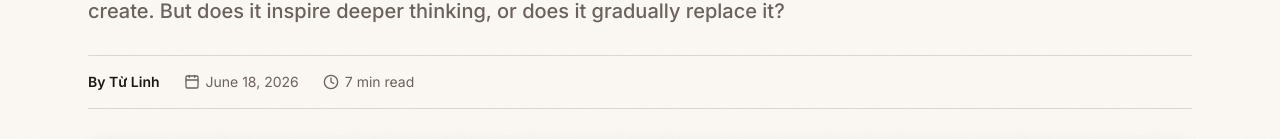
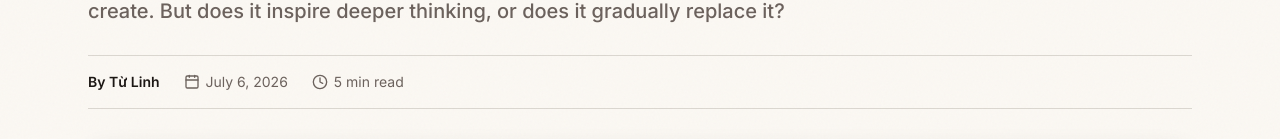
Before and after one commit to unemploydev74/newpaper-website, a Next.js app: page / in a window 1280 px wide. Shown: the part 401-540 px from the top of the page. Built offline with nearby package versions, Linux system fonts and the light colour scheme.

Commit message:
modified

```diff
--- a/components/article-hero.tsx
+++ b/components/article-hero.tsx
@@ -24,10 +24,10 @@ export function ArticleHero() {
         <span className="font-semibold text-foreground">By Từ Linh</span>
         <span className="flex items-center gap-1.5">
           <Calendar className="size-4" aria-hidden="true" />
-          June 18, 2026
+          July 6, 2026
         </span>
         <span className="flex items-center gap-1.5">
-          <Clock className="size-4" aria-hidden="true" />7 min read
+          <Clock className="size-4" aria-hidden="true" />5 min read
         </span>
       </div>
 
```
Also changed, not shown: 1 other file (tests, documents, lock files or other folders).
